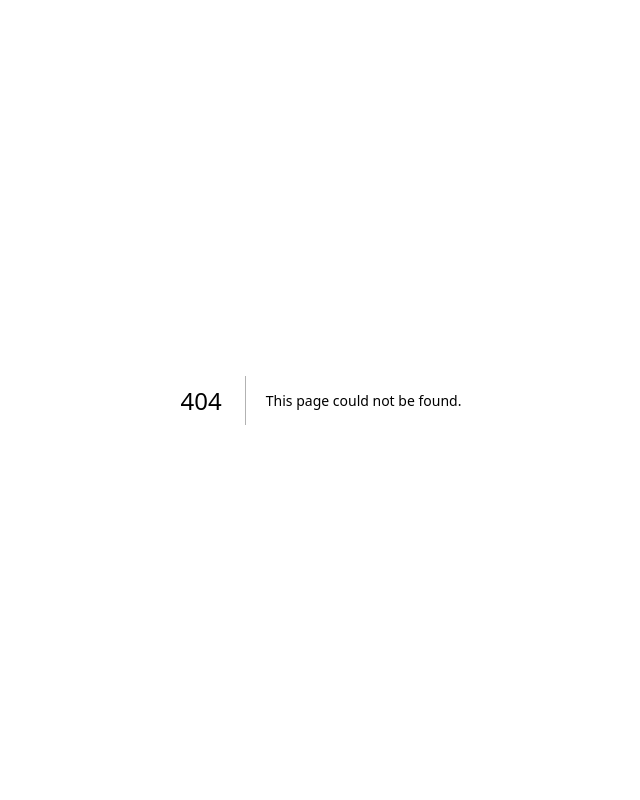
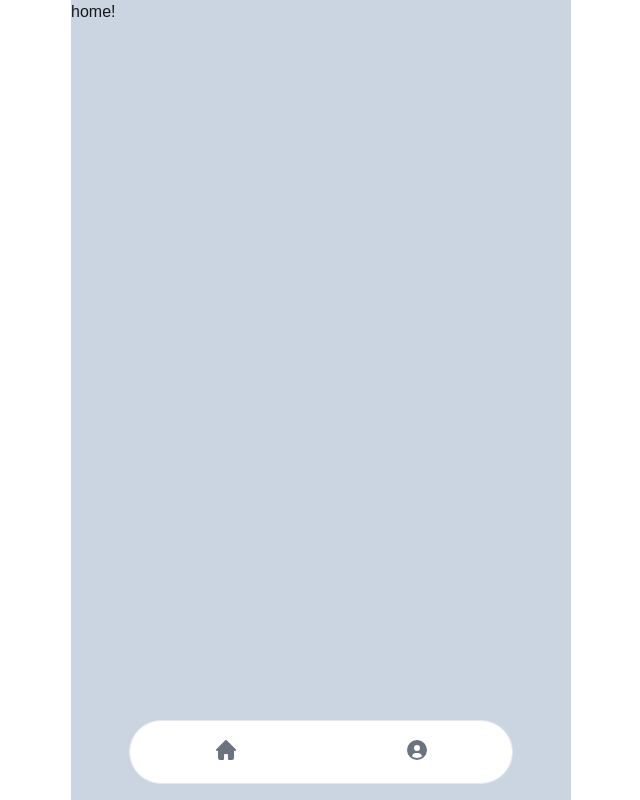
Before and after one commit to Yooinhak/link-nest-frontend, a Next.js app: page /home in a window 1280 px wide. Before the commit this address had no page. Shown: the whole page, without its empty margins (319-959 px from the left). Built offline with nearby package versions, Linux system fonts and the light colour scheme.

Commit message:
feat. bottom navigation

```diff
--- a/next.config.ts
+++ b/next.config.ts
@@ -6,6 +6,14 @@ const nextPWA = withPWA({
   disable: process.env.NODE_ENV === 'development',
 });
 
-const nextConfig = {};
+const nextConfig = {
+  images: {
+    domains: [
+      // 소셜 로그인 프로필 이미지
+      'lh3.googleusercontent.com',
+      'k.kakaocdn.net',
+    ],
+  },
+};
 
 export default nextPWA(nextConfig);
--- /dev/null
+++ b/src/app/(main)/home/page.tsx
@@ -0,0 +1,3 @@
+export default function HomePage() {
+  return <div>home!</div>;
+}
--- a/src/app/(main)/layout.tsx
+++ b/src/app/(main)/layout.tsx
@@ -1,28 +1,15 @@
-'use client';
-
-import { useRouter } from 'next/navigation';
-import { createClient } from 'utils/supabase/component';
+import BottomNavigationBar from '@components/BottomNavigationBar';
 
 export default function MainLayout({
   children,
 }: Readonly<{
   children: React.ReactNode;
 }>) {
-  const router = useRouter();
-  const supabase = createClient();
-
-  const signOut = async () => {
-    await supabase.auth.signOut();
-    router.refresh();
-  };
-
   return (
     <>
-      <nav>
-        <button onClick={signOut}>로그아웃</button>
-      </nav>
-      <main className="w-full max-w-[500px] mx-auto">{children}</main>
-      <footer>footer</footer>
+      <nav></nav>
+      <main className="w-full max-w-[500px] mx-auto bg-slate-300 min-h-screen">{children}</main>
+      <BottomNavigationBar />
     </>
   );
 }
--- a/src/app/(main)/page.tsx
+++ /dev/null
@@ -1,8 +0,0 @@
-import { createClient } from '@utils/supabase/server';
-
-export default async function Home() {
-  const supabase = await createClient();
-  const data = await supabase.auth.getUserIdentities();
-  console.log(data);
-  return <div className="w-full h-screen p-12 bg-slate-400 flex justify-center items-center"></div>;
-}
--- /dev/null
+++ b/src/app/(main)/profile/page.tsx
@@ -0,0 +1,25 @@
+import Image from 'next/image';
+
+import { SignOutButton } from '@components/Button';
+import { createClient } from '@utils/supabase/server';
+
+export default async function ProfilePage() {
+  const supabase = await createClient();
+  const {
+    data: { user },
+  } = await supabase.auth.getUser();
+
+  return (
+    <div>
+      <div>{user?.email}</div>
+      <Image
+        src={user?.user_metadata?.avatar_url}
+        width={64}
+        height={64}
+        className="rounded-full"
+        alt={'user_avatar_image'}
+      />
+      <SignOutButton />
+    </div>
+  );
+}
--- /dev/null
+++ b/src/components/BottomNavigationBar/index.tsx
@@ -0,0 +1,50 @@
+import Link from 'next/link';
+
+const ICON_PATH = Object.freeze({
+  HOME: 'm19.707 9.293-2-2-7-7a1 1 0 0 0-1.414 0l-7 7-2 2a1 1 0 0 0 1.414 1.414L2 10.414V18a2 2 0 0 0 2 2h3a1 1 0 0 0 1-1v-4a1 1 0 0 1 1-1h2a1 1 0 0 1 1 1v4a1 1 0 0 0 1 1h3a2 2 0 0 0 2-2v-7.586l.293.293a1 1 0 0 0 1.414-1.414Z',
+  PROFILE:
+    'M10 0a10 10 0 1 0 10 10A10.011 10.011 0 0 0 10 0Zm0 5a3 3 0 1 1 0 6 3 3 0 0 1 0-6Zm0 13a8.949 8.949 0 0 1-4.951-1.488A3.987 3.987 0 0 1 9 13h2a3.987 3.987 0 0 1 3.951 3.512A8.949 8.949 0 0 1 10 18Z',
+});
+
+const NAV_LINKS = Object.freeze({
+  HOME: '/home',
+  PROFILE: '/profile',
+});
+
+const BottomNavigationBar = () => {
+  return (
+    <nav className="fixed z-50 w-full h-16 max-w-sm -translate-x-1/2 bg-white border border-gray-200 rounded-full bottom-4 left-1/2 dark:bg-gray-700 dark:border-gray-600">
+      <ul className="grid h-full grid-cols-2">
+        {Object.keys(ICON_PATH).map((key, index) => {
+          const isFirst = index === 0;
+          const isLast = index === Object.keys(ICON_PATH).length - 1;
+          return (
+            <li
+              key={`${key}_nav`}
+              className={`inline-flex flex-col items-center justify-center px-5 hover:bg-gray-50 dark:hover:bg-gray-800 group cursor-pointer ${
+                isFirst ? 'rounded-s-full' : isLast ? 'rounded-e-full' : ''
+              }`}
+            >
+              <Link
+                href={NAV_LINKS[key as keyof typeof NAV_LINKS]}
+                className="w-full h-full flex items-center justify-center"
+              >
+                <svg
+                  className="w-5 h-5 mb-1 text-gray-500 dark:text-gray-400 group-hover:text-blue-600 dark:group-hover:text-blue-500"
+                  aria-hidden="true"
+                  xmlns="http://www.w3.org/2000/svg"
+                  fill="currentColor"
+                  viewBox="0 0 20 20"
+                >
+                  <path d={ICON_PATH[key as keyof typeof ICON_PATH]} />
+                </svg>
+              </Link>
+            </li>
+          );
+        })}
+      </ul>
+    </nav>
+  );
+};
+
+export default BottomNavigationBar;
--- /dev/null
+++ b/src/components/Button/SignOut.tsx
@@ -0,0 +1,22 @@
+'use client';
+
+import { useRouter } from 'next/navigation';
+
+import { createClient } from '@utils/supabase/component';
+
+const Component = () => {
+  const router = useRouter();
+  const s = createClient();
+
+  const handleSignOut = async () => {
+    const { error } = await s.auth.signOut();
+    if (error) {
+      console.error(error);
+    }
+    router.push('/auth/login');
+  };
+
+  return <button onClick={handleSignOut}>로그아웃</button>;
+};
+
+export default Component;
--- /dev/null
+++ b/src/components/Button/index.ts
@@ -0,0 +1 @@
+export { default as SignOutButton } from './SignOut';
--- a/src/middleware.ts
+++ b/src/middleware.ts
@@ -16,8 +16,8 @@ export function middleware(req: NextRequest) {
     return NextResponse.redirect(new URL('/auth/login', req.url));
   }
 
-  if (url.pathname.startsWith('/auth') && hasToken) {
-    return NextResponse.redirect(new URL('/', req.url));
+  if ((url.pathname.startsWith('/auth') || url.pathname === '/') && hasToken) {
+    return NextResponse.redirect(new URL('/home', req.url));
   }
 
   return NextResponse.next();
```
Also changed, not shown: .prettierrc.js.
